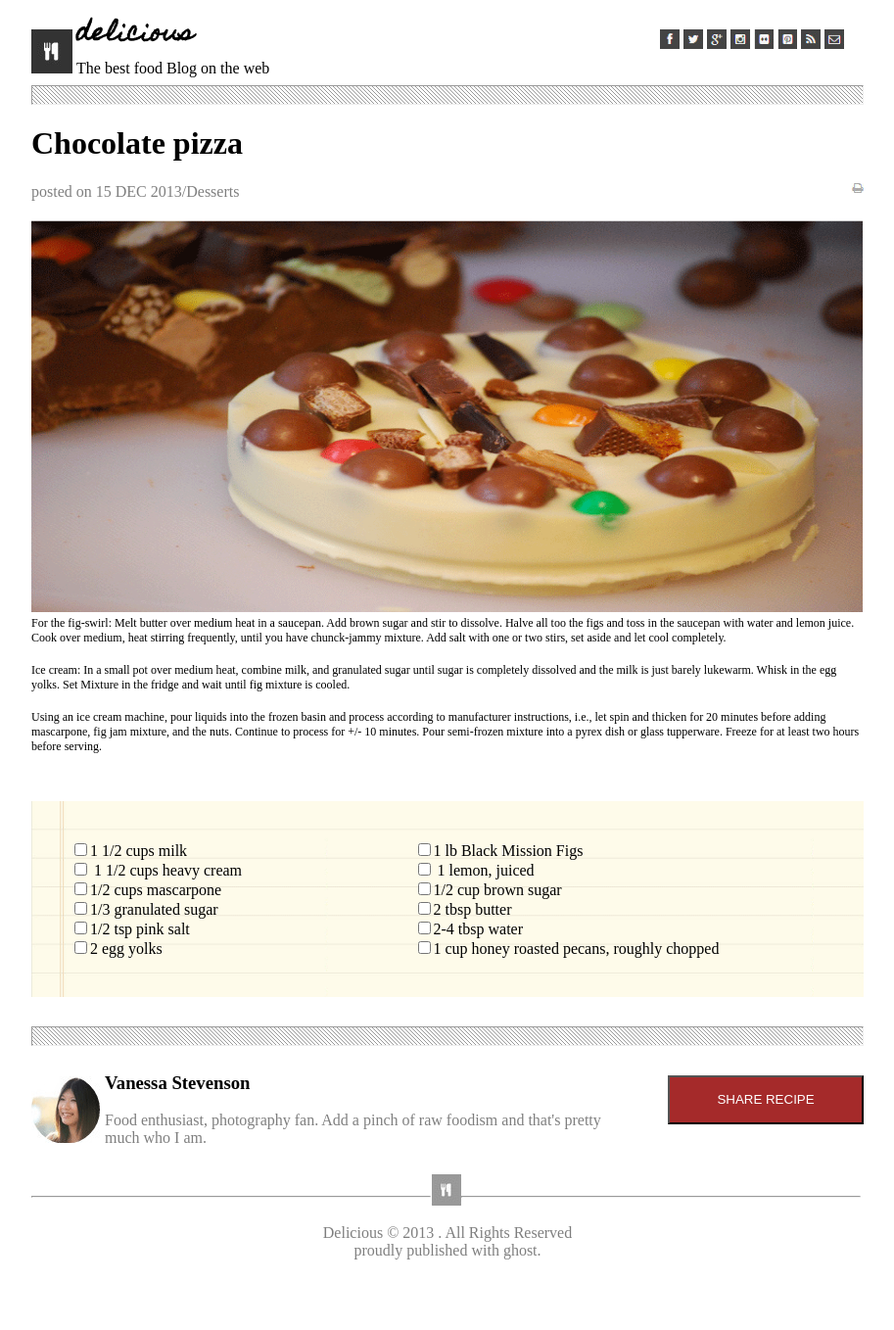
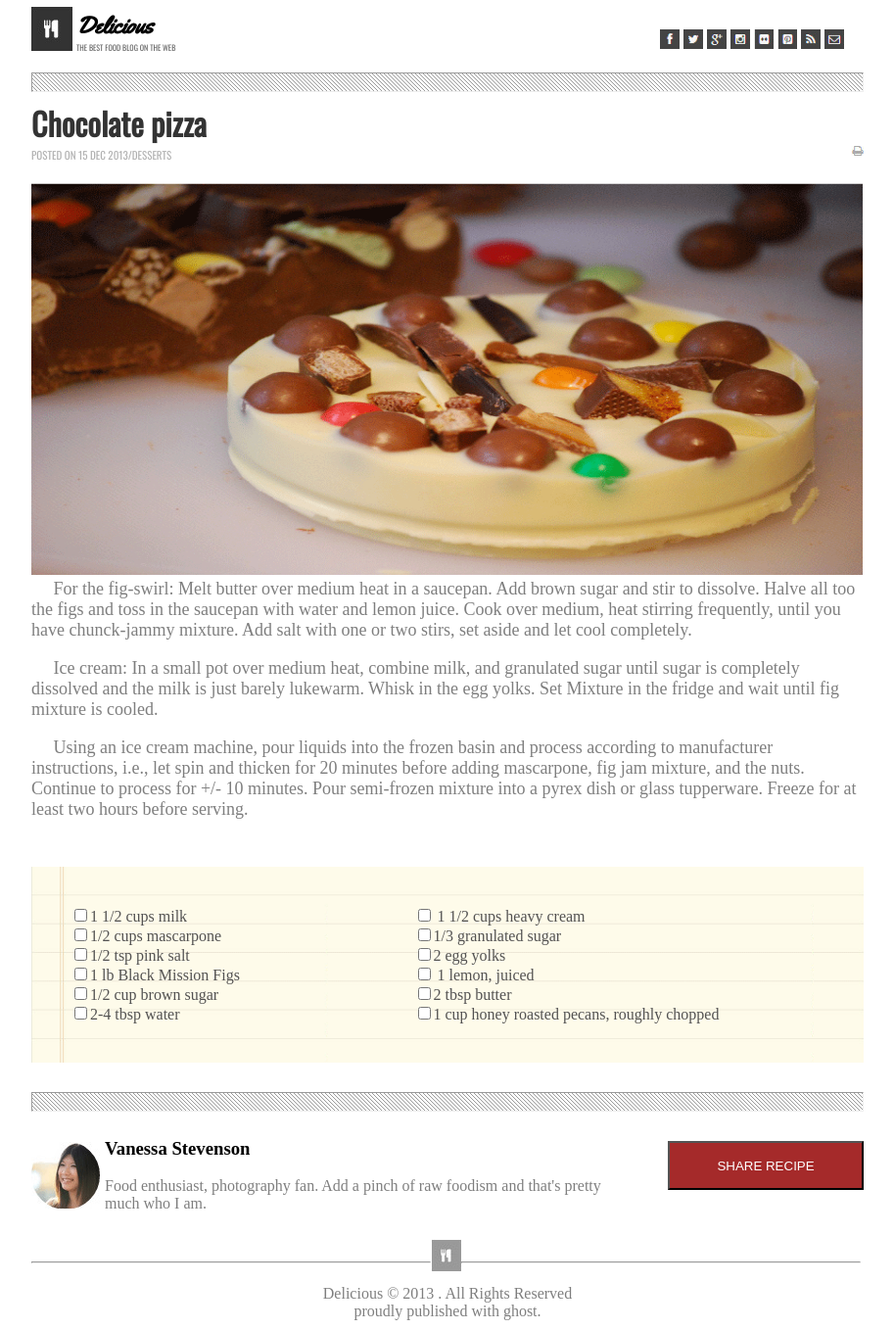
Before and after one commit to RawanAlakhras/chocolate-pizza, a plain HTML site: page index.html in a window 1280 px wide. Shown: the whole page at 98% size, without its empty margins (183-1096 px from the left). Before the commit the page ends 1301 px from the top, so only its background shows below. Drawn offline with nearby package versions, Linux system fonts and the light colour scheme; a web font is replaced by a local one.

Commit message:
modifay design

```diff
--- a/index.html
+++ b/index.html
@@ -11,7 +11,7 @@
     <nav>
         <img src="./img/logo.png" alt="">
         <div class='logo'>
-            <h2>delicious</h2>
+            <h1>Delicious</h1>
             <p>The best food Blog on the web</p>
         </div>
         <div class="social">
@@ -36,27 +36,27 @@
             </div>
         </header>
         <article>
-            <p>For the fig-swirl: Melt butter over medium heat in a saucepan. Add brown sugar and stir to dissolve. Halve all too the figs and toss in the saucepan with water and lemon juice. Cook over medium, heat stirring frequently, until you have chunck-jammy mixture. Add salt with one or two stirs, set aside and let cool completely.</p><br>
-            <p>Ice cream: In a small pot over medium heat, combine milk, and granulated sugar until sugar is completely dissolved and the milk is just barely lukewarm. Whisk in the egg yolks. Set Mixture in the fridge and wait until fig mixture is cooled.</p><br>
-            <p>Using an ice cream machine, pour liquids into the frozen basin and process according to manufacturer instructions, i.e., let spin and thicken for 20 minutes before adding mascarpone, fig jam mixture, and the nuts. Continue to process for +/- 10 minutes. Pour semi-frozen mixture into a pyrex dish or glass tupperware. Freeze for at least two hours before serving.</p><br>
+            <p>&nbsp;&nbsp;&nbsp;&nbsp; For the fig-swirl: Melt butter over medium heat in a saucepan. Add brown sugar and stir to dissolve. Halve all too the figs and toss in the saucepan with water and lemon juice. Cook over medium, heat stirring frequently, until you have chunck-jammy mixture. Add salt with one or two stirs, set aside and let cool completely.</p><br>
+            <p>&nbsp;&nbsp;&nbsp;&nbsp; Ice cream: In a small pot over medium heat, combine milk, and granulated sugar until sugar is completely dissolved and the milk is just barely lukewarm. Whisk in the egg yolks. Set Mixture in the fridge and wait until fig mixture is cooled.</p><br>
+            <p>&nbsp;&nbsp;&nbsp;&nbsp; Using an ice cream machine, pour liquids into the frozen basin and process according to manufacturer instructions, i.e., let spin and thicken for 20 minutes before adding mascarpone, fig jam mixture, and the nuts. Continue to process for +/- 10 minutes. Pour semi-frozen mixture into a pyrex dish or glass tupperware. Freeze for at least two hours before serving.</p><br>
         </article>
 
     <section class="background-img">
         <form action="">
             <div>
                 <input type="checkbox" ><label for="">1 1/2 cups milk</label><br>
-                <input type="checkbox"><label for=""> 1 1/2 cups heavy cream</label><br>
                 <input type="checkbox"><label for="">1/2 cups mascarpone</label><br>
-                <input type="checkbox"><label for="">1/3 granulated sugar</label><br>
                 <input type="checkbox"><label for="">1/2 tsp pink salt</label><br>
-                <input type="checkbox"><label for="">2 egg yolks</label><br>
+                <input type="checkbox"><label for="">1 lb Black Mission Figs</label><br>
+                <input type="checkbox"><label for="">1/2 cup brown sugar</label><br>
+                <input type="checkbox"><label for="">2-4 tbsp water</label><br>
             </div>
             <div>
-                <input type="checkbox"><label for="">1 lb Black Mission Figs</label><br>
+                <input type="checkbox"><label for=""> 1 1/2 cups heavy cream</label><br>
+                <input type="checkbox"><label for="">1/3 granulated sugar</label><br>
+                <input type="checkbox"><label for="">2 egg yolks</label><br>
                 <input type="checkbox"><label for=""> 1 lemon, juiced</label><br>
-                <input type="checkbox"><label for="">1/2 cup brown sugar</label><br>
                 <input type="checkbox"><label for="">2 tbsp butter</label><br>
-                <input type="checkbox"><label for="">2-4 tbsp water</label><br>
                 <input type="checkbox"><label for="">1 cup honey roasted pecans, roughly chopped
                 </label><br>
             </div>
--- a/style.css
+++ b/style.css
@@ -1,4 +1,4 @@
-@import url('https://fonts.googleapis.com/css2?family=Homemade+Apple&display=swap');
+@import url('https://fonts.googleapis.com/css?family=Patrick+Hand+SC%7CYellowtail%7COswald');
 *{
     box-sizing: border-box;
 }
@@ -8,6 +8,7 @@ body{
     padding:0;
     width: 850px;
     margin: auto;
+    /* font-family: Serif,Oswald, Yellowtail; */
 
 
 }
@@ -18,6 +19,16 @@ nav{
 .logo{
     display: inline-block;
     padding-top:10px ;
+}
+.logo p{
+    font-family: Oswald;
+    opacity: .6;
+    font-size: 8px;
+    text-transform: uppercase;
+}
+.logo h1{
+    font-family:'Yellowtail';
+    margin: 0;
 }
 .social{
     display: inline-block;
@@ -31,7 +42,7 @@ nav{
 }
 h2{
     margin:0 ;
-    font-family: 'Homemade Apple', cursive;
+
 }
 p{
     margin: 0;
@@ -42,8 +53,17 @@ p{
     background-image: url(./img/hr-img.png);
 }
 header p{
-    opacity: 0.5;
+    opacity: 0.3;
     display: inline-block;
+    text-transform: uppercase;
+    margin: 0;
+    font-size: 11px;
+    font-family: Oswald;
+}
+header h1{
+    font-family: Oswald;
+    color: #333333;
+    margin: 0;
 }
 .print-img{
     float: right;
@@ -56,7 +76,9 @@ header p{
     width: 100%;
 }
 article p {
-font-size: 12px;
+font-size: 18px;
+opacity: .5;
+font-family: Serif;
 
 }
 article{
@@ -81,7 +103,8 @@ form div{
 
 }
 label{
-
+    color: #535252;
+    font-family:serif,'Yellowtail';
 }
 .sub-section .text{
     display: inline-block;
@@ -109,6 +132,12 @@ footer hr{
 }
 footer p{
     text-align: center;
-    padding: 15px;
+    padding: 10px;
     opacity: .5;
+    font-family: serif,Oswald;
+    margin: 0;
+
 }
+input[type=checkbox]{
+border: 10px solid #333333;
+}
```
